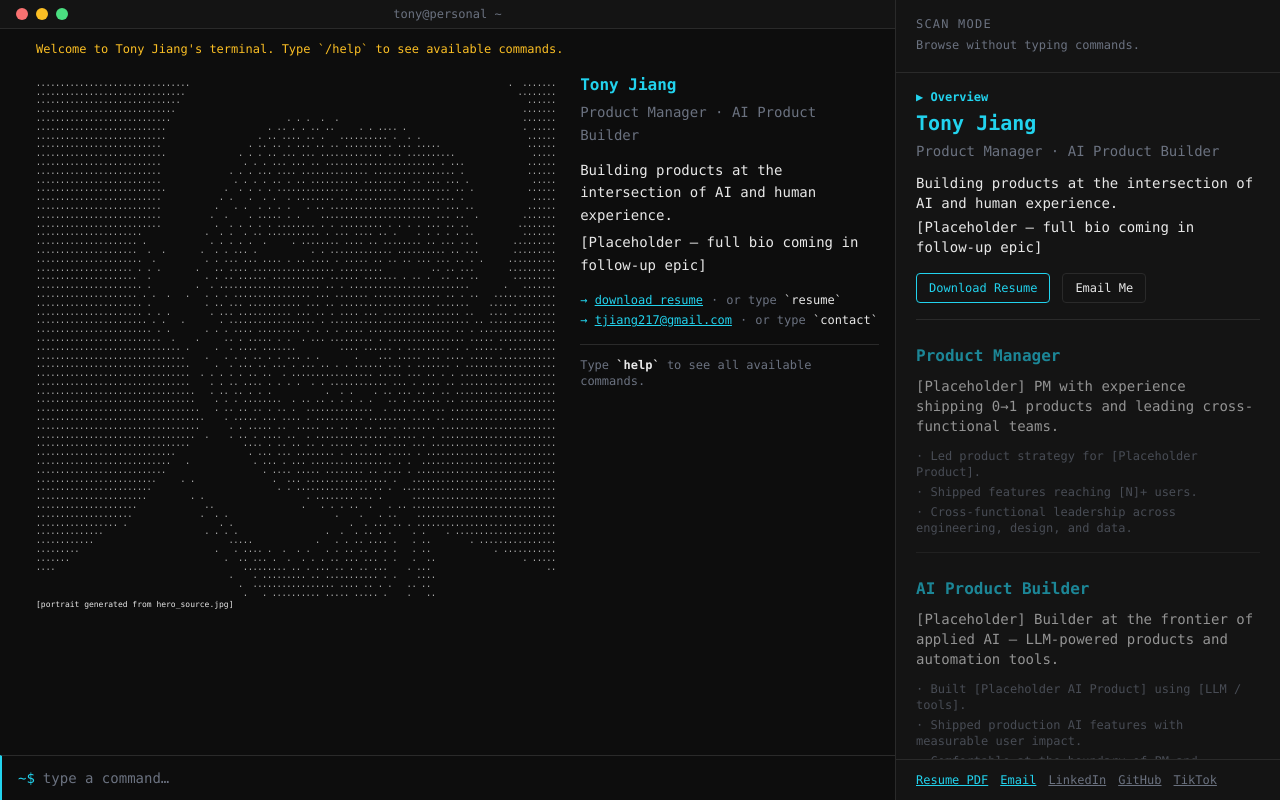
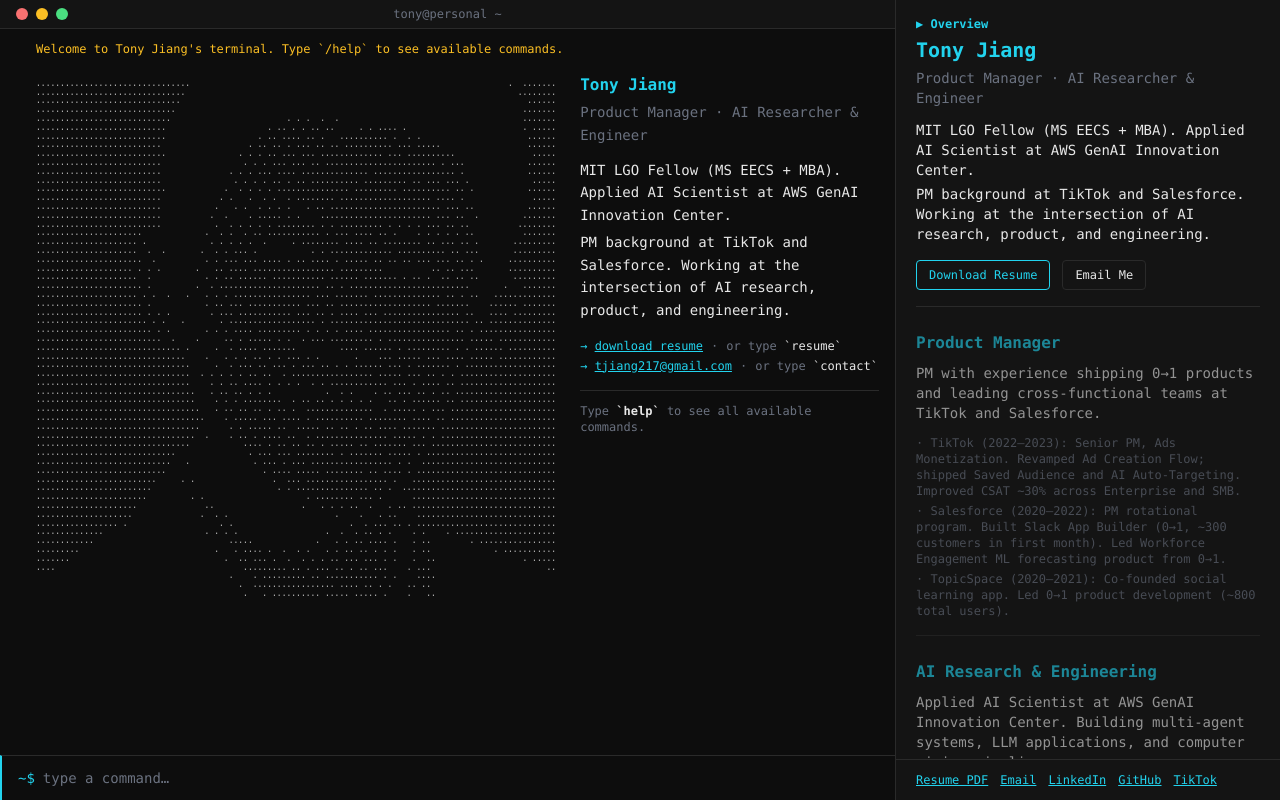
Before and after one commit to TonyJiang17/new-personal-website, a Next.js app: page / in a window 1280 px wide. Built offline with nearby package versions, Linux system fonts and the light colour scheme.

Commit message:
Epic 2 Phase 3: content + UI polish

```diff
--- a/components/terminal/TerminalShell.tsx
+++ b/components/terminal/TerminalShell.tsx
@@ -43,7 +43,7 @@
 const READABLE_SECTIONS: { route: RouteId; label: string }[] = [
   { route: "home", label: "Overview" },
   { route: "about", label: "Product Manager" },
-  { route: "ai", label: "AI Product Builder" },
+  { route: "ai", label: "AI Research & Engineering" },
   { route: "projects", label: "Projects" },
   { route: "contact", label: "Contact" },
 ];
@@ -51,14 +51,6 @@
 function ReadableCompanion({ activeRoute }: { activeRoute: RouteId }) {
   return (
     <aside aria-label="Readable companion — scan mode" className="flex flex-col h-full">
-      {/* Header */}
-      <div className="px-5 py-4 border-b border-terminal-border flex-shrink-0">
-        <div className="text-terminal-muted text-xs uppercase tracking-widest mb-1">Scan Mode</div>
-        <p className="text-terminal-muted text-xs leading-relaxed">
-          Browse without typing commands.
-        </p>
-      </div>
-
       {/* All sections stacked — always visible for recruiters */}
       <div className="flex-1 overflow-y-auto px-5 py-4 space-y-6">
         {READABLE_SECTIONS.map(({ route, label }) => {
@@ -102,7 +94,7 @@
             href={link.url}
             target="_blank"
             rel="noopener noreferrer"
-            className="text-xs text-terminal-muted underline hover:text-terminal-text"
+            className="text-xs text-terminal-accent underline hover:text-white"
           >
             {link.label}
           </a>
--- a/content/sections.ts
+++ b/content/sections.ts
@@ -34,10 +34,10 @@
 export const HERO_CONTENT: HeroContent = {
   id: "hero",
   name: "Tony Jiang",
-  tagline: "Product Manager · AI Product Builder",
+  tagline: "Product Manager · AI Researcher & Engineer",
   intro: [
-    "Building products at the intersection of AI and human experience.",
-    "[Placeholder — full bio coming in follow-up epic]",
+    "MIT LGO Fellow (MS EECS + MBA). Applied AI Scientist at AWS GenAI Innovation Center.",
+    "PM background at TikTok and Salesforce. Working at the intersection of AI research, product, and engineering.",
   ],
   // ASCII art generated from context/assets/hero_source.jpg via scripts/generate_hero_ascii.py
   asciiArt: `
@@ -99,9 +99,8 @@
 ····                                       ········· ·· · ··· ·· · ·· ···    · ···                        ··
                                         ·    · ········· ·· ··········· · ·    ····
                                           ·  ················· ···· ·· · ·   ·· ··
-                                           ·   · ·········· ····· ····· ·    ·   ··
-[portrait generated from hero_source.jpg]`,
-  status: "placeholder",
+                                           ·   · ·········· ····· ····· ·    ·   ··`,
+  status: "final",
 };
 
 // ---------------------------------------------------------------------------
@@ -112,32 +111,29 @@
   id: "about",
   title: "Product Manager",
   summary:
-    "[Placeholder] PM with experience shipping 0→1 products and leading cross-functional teams.",
+    "PM with experience shipping 0→1 products and leading cross-functional teams at TikTok and Salesforce.",
   details: [
-    "· Led product strategy for [Placeholder Product].",
-    "· Shipped features reaching [N]+ users.",
-    "· Cross-functional leadership across engineering, design, and data.",
-    "",
-    "[Full PM content coming in follow-up epic — R15]",
+    "· TikTok (2022–2023): Senior PM, Ads Monetization. Revamped Ad Creation Flow; shipped Saved Audience and AI Auto-Targeting. Improved CSAT ~30% across Enterprise and SMB.",
+    "· Salesforce (2020–2022): PM rotational program. Built Slack App Builder (0→1, ~300 customers in first month). Led Workforce Engagement ML forecasting product from 0→1.",
+    "· TopicSpace (2020–2021): Co-founded social learning app. Led 0→1 product development (~800 total users).",
   ],
   nextHints: ["ai", "projects", "contact"],
-  status: "placeholder",
+  status: "final",
 };
 
 export const AI_CONTENT: SectionContent = {
   id: "ai",
-  title: "AI Product Builder",
+  title: "AI Research & Engineering",
   summary:
-    "[Placeholder] Builder at the frontier of applied AI — LLM-powered products and automation tools.",
+    "Applied AI Scientist at AWS GenAI Innovation Center. Building multi-agent systems, LLM applications, and computer vision pipelines.",
   details: [
-    "· Built [Placeholder AI Product] using [LLM / tools].",
-    "· Shipped production AI features with measurable user impact.",
-    "· Comfortable at the boundary of PM and engineering for AI systems.",
-    "",
-    "[Full AI content coming in follow-up epic — R15]",
+    "· AWS GenAI Innovation Center (2024–present): Multi-agent AI system for Coinbase (smart contract vulnerability detection); IDP with RAG deployed to 20+ enterprise customers.",
+    "· AWS GenAI Innovation Center: Multimodal Vision LLM (LLaVA-Next) research for soccer video understanding. Paper published at CVPR CVSports 2025.",
+    "· Walmart Labs (2019–2020): Full-stack computer vision pipeline using MaskRCNN for vehicle detection.",
+    "· MIT MS EECS: Coursework in Deep Generative Models, Deep Learning, and Robotics Manipulation.",
   ],
   nextHints: ["projects", "about", "contact"],
-  status: "placeholder",
+  status: "final",
 };
 
 export const PROJECTS_CONTENT: SectionContent = {
--- a/lib/terminal/commandRegistry.ts
+++ b/lib/terminal/commandRegistry.ts
@@ -54,7 +54,7 @@
   {
     id: "ai",
     names: ["ai", "builder"],
-    summary: "View the AI Product Builder section",
+    summary: "View the AI Research & Engineering section",
     usage: "/ai",
     route: "ai",
   },
```
Also changed, not shown: 1 other file (tests, documents, lock files or other folders).
